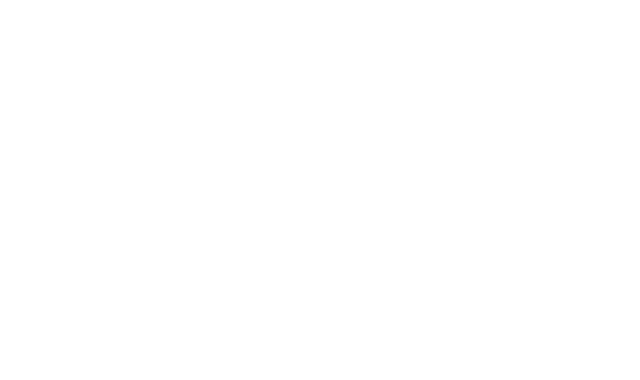
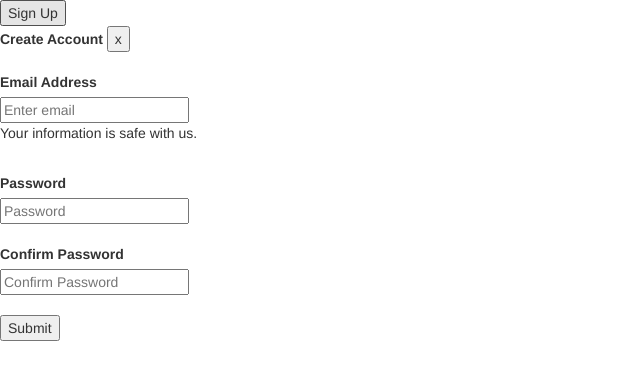
Before and after one commit to acciojob/bootstrap-signup-modal-Anurag-Bachheti, a website: page main.html in a window 1280 px wide. Shown: the whole page, without its empty margins (0-640 px from the left). Drawn offline with nearby package versions, Linux system fonts and the light colour scheme.

Commit message:
created a submission

```diff
--- a/main.html
+++ b/main.html
@@ -8,6 +8,39 @@
 		<script src="https://maxcdn.bootstrapcdn.com/bootstrap/3.4.1/js/bootstrap.min.js"></script>
 	</head>
 	<body>
+		<button id="open">Sign Up</button>
 
+		<form id="start">
+			<caption><b>Create Account</b></caption>
+			<button id="close">x</button>
+			<br>
+			<br>
+
+			<label for="Email address">Email Address</label>
+			<br>
+			<input id="" name="Email address" type="email" placeholder="Enter email">
+			<p>Your information is safe with us.</p>
+
+			<br>
+
+			<label for="Password">Password</label>
+			<br>
+			<input id="Password" name="Password" placeholder="Password" type="">
+			<br>
+			<br>
+
+			<label for="Confirm Password">Confirm Password</label>
+			<br>
+			<input id="Confirm Password" name="Confirm Password" type="password" placeholder="Confirm Password">
+			<br>
+			<br>
+
+			<button id="Submit" name="submit" type="submit">
+			Submit
+			</button>
+			<br>
+
+
+		</form>
 	</body>
 </html>
--- a/script.js
+++ b/script.js
@@ -1 +1,5 @@
-//your JS code here. If required.
+let start = document.getElementById("start")
+
+document.getElementById("open").addEventListener("click", function(){
+
+})
```
